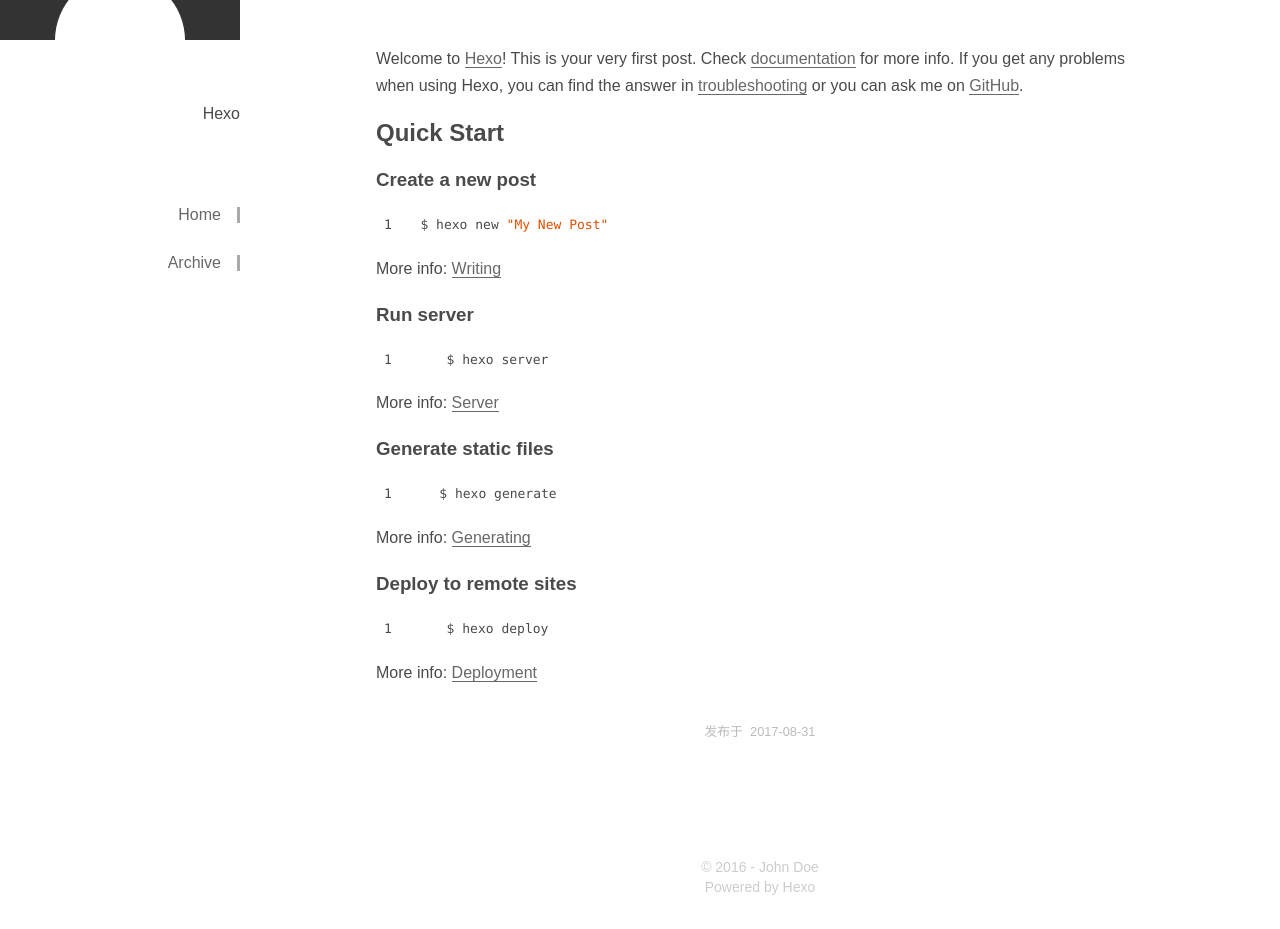
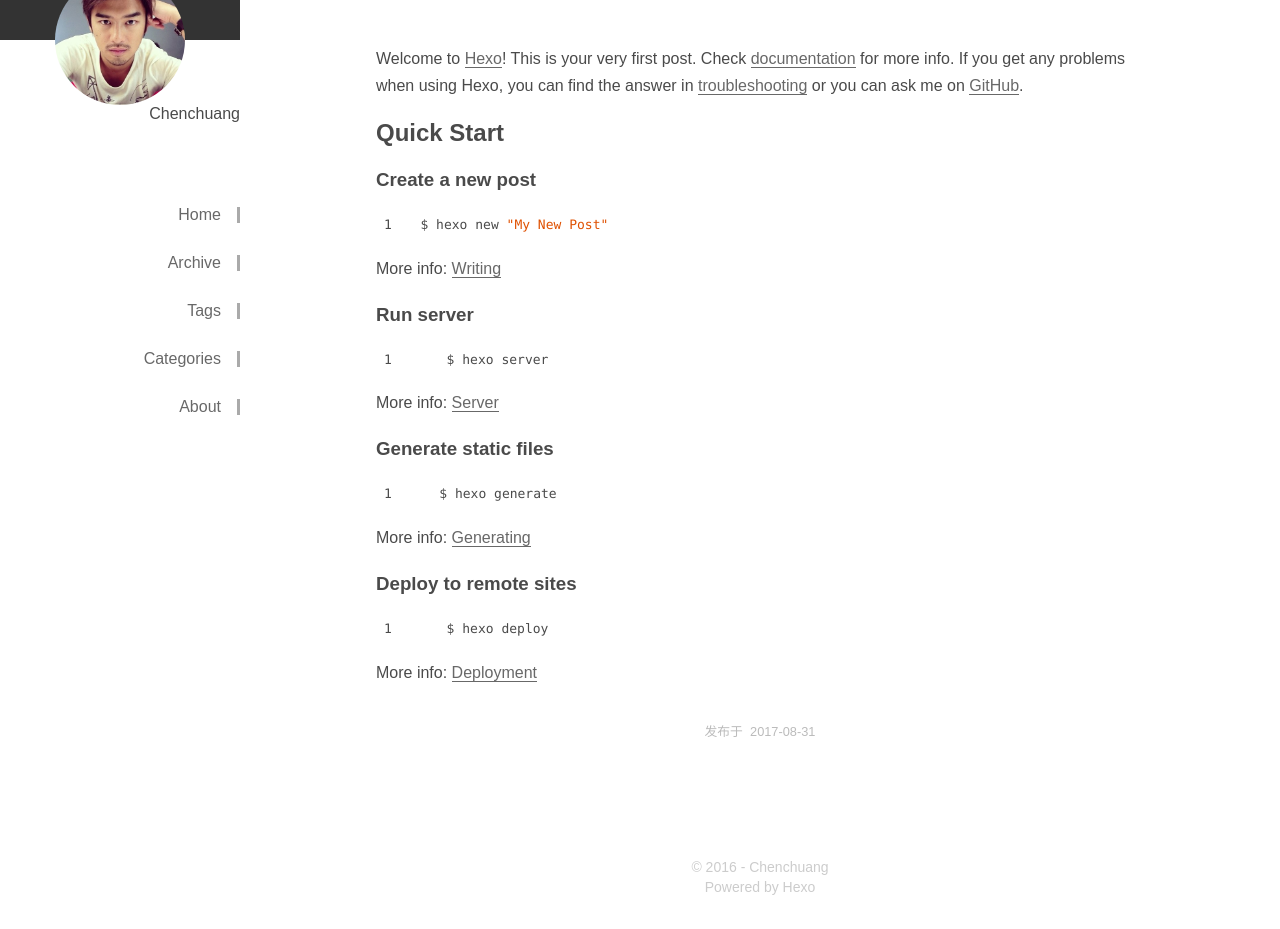
Before and after one commit to jmmiy/jmmiy.github.io, a plain HTML site: page 2017/08/31/hello-world/index.html in a window 1280 px wide. Shown: the part 140-1069 px from the top of the page. Drawn offline with Linux system fonts and the light colour scheme; a small style sheet from the web is missing.

Commit message:
Site updated: 2017-08-31 17:30:37

```diff
--- a/2017/08/31/hello-world/index.html
+++ b/2017/08/31/hello-world/index.html
@@ -4,7 +4,7 @@
   <meta charset="UTF-8">
   <meta name="viewport" content="width=device-width, initial-scale=1.0">
   <meta http-equiv="X-UA-Compatible" content="ie=edge">
-  <title>Hello World | Hexo</title>
+  <title>Hello World | Chenchuang</title>
 
 
   <!--link rel="stylesheet" href="//cdn.jsdelivr.net/highlight.js/9.10.0/styles/github-gist.min.css"-->
@@ -16,11 +16,11 @@
 <div class="Shell">
     <aside class='SideBar'>
     <section class='avatar' style="background-image: url()">
-        <div class='av-pic' style="background-image: url()">
+        <div class='av-pic' style="background-image: url(/assets/avatar.jpg)">
         </div>
     </section>
     <section class='menu'>
-        <div>Hexo</div>
+        <div>Chenchuang</div>
 
         <ul>
 
@@ -30,6 +30,18 @@
 
             <a href="/archives/" class="Btn">
               <li>Archive</li>
+            </a>
+
+            <a href="/tags/" class="Btn">
+              <li>Tags</li>
+            </a>
+
+            <a href="/categories/" class="Btn">
+              <li>Categories</li>
+            </a>
+
+            <a href="/about/" class="Btn">
+              <li>About</li>
             </a>
 
         </ul>
@@ -80,7 +92,7 @@
 </div>
 
             <footer>
-    <div>© 2016 - John Doe </div>
+    <div>© 2016 - Chenchuang </div>
     <div>
     Powered by Hexo
     </div>
```
Also changed, not shown: archives/2017/08/index.html (+16 -4 lines), archives/2017/index.html (+16 -4 lines), archives/index.html (+16 -4 lines), categorieshexo-n-page-categories/index.html (+16 -4 lines), index.html (+16 -4 lines), tags/index.html (+16 -4 lines), assets/avatar.jpg (added).
